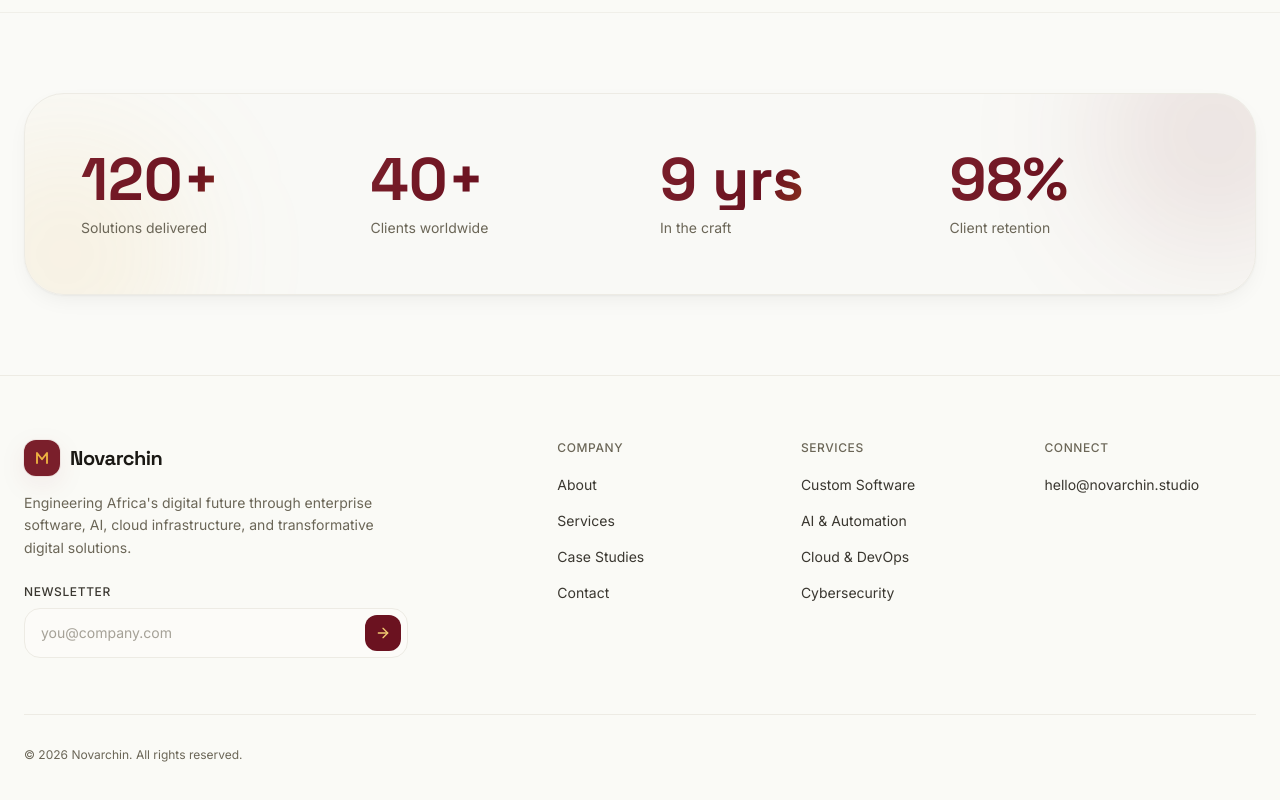
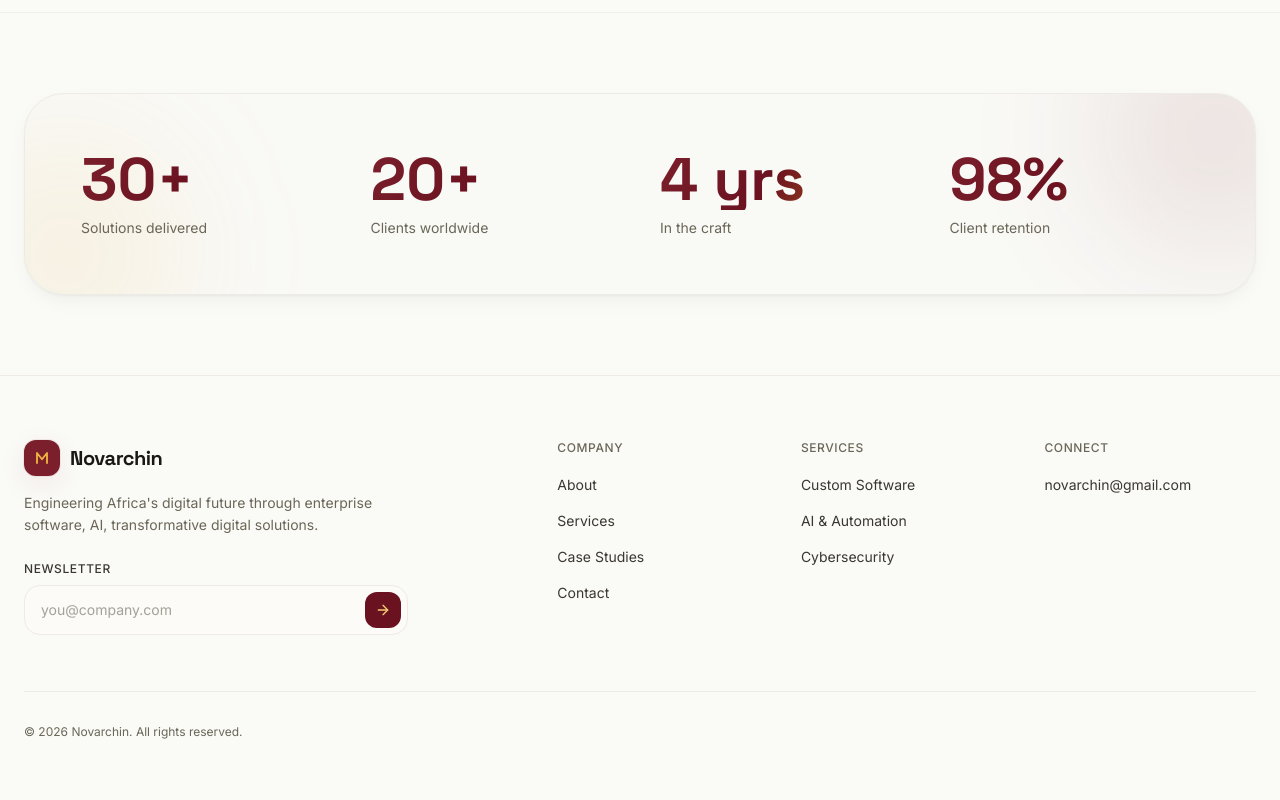
Before and after one commit to Kingloic250/Novarchin, a React (Vite) app: page / in a window 1280 px wide. Shown: the part 974-1774 px from the top of the page. Built offline with nearby package versions, Linux system fonts and the light colour scheme.

Commit message:
update stats, contact info, remove cloud references

```diff
--- a/src/components/hero/Hero.tsx
+++ b/src/components/hero/Hero.tsx
@@ -45,7 +45,7 @@
             variants={item}
             className="mt-6 max-w-2xl text-lg leading-relaxed text-ink-muted sm:text-xl"
           >
-            Enterprise Software · Artificial Intelligence · Cloud · Cybersecurity · Digital Transformation
+            Enterprise Software · Artificial Intelligence · Cybersecurity · Digital Transformation
           </motion.p>
 
           <motion.p
--- a/src/components/sections/About.tsx
+++ b/src/components/sections/About.tsx
@@ -38,7 +38,7 @@
           <RevealItem>
             <p className="mt-5 text-lg leading-relaxed text-ink-muted">
               We build custom software, enterprise systems, AI solutions, fintech platforms,
-              cloud infrastructure, and digital ecosystems that drive transformation.
+              digital ecosystems that drive transformation.
             </p>
           </RevealItem>
         </SectionReveal>
--- a/src/components/sections/ContactForm.tsx
+++ b/src/components/sections/ContactForm.tsx
@@ -23,7 +23,6 @@
   'Web & Mobile App',
   'AI & Automation',
   'FinTech',
-  'Cloud & DevOps',
   'Cybersecurity',
   'Consulting',
   'Other',
@@ -111,7 +110,7 @@
             <RevealItem>
               <div className="mt-9 space-y-4">
                 <a
-                  href="mailto:hello@novarchin.studio"
+                  href="mailto:novarchin@gmail.com"
                   className="group flex items-center gap-4 text-ink transition-colors hover:text-wine-700"
                 >
                   <span className="grid h-11 w-11 place-items-center rounded-2xl border border-sand-300 bg-sand-50 transition-colors group-hover:border-wine-700 group-hover:bg-wine-700 group-hover:text-amber-300">
@@ -119,7 +118,7 @@
                   </span>
                   <div>
                     <div className="text-xs text-ink-muted">Email</div>
-                    <div className="font-medium">hello@novarchin.studio</div>
+                    <div className="font-medium">novarchin@gmail.com</div>
                   </div>
                 </a>
                 <div className="flex items-center gap-4 text-ink">
@@ -128,7 +127,7 @@
                   </span>
                   <div>
                     <div className="text-xs text-ink-muted">Phone</div>
-                    <div className="font-medium">+1 (415) 555-0142</div>
+                    <div className="font-medium">+250790109452</div>
                   </div>
                 </div>
                 <div className="flex items-center gap-4 text-ink">
@@ -137,7 +136,7 @@
                   </span>
                   <div>
                     <div className="text-xs text-ink-muted">Studio</div>
-                    <div className="font-medium">Remote · Kigali · Nairobi</div>
+                    <div className="font-medium">Kigali</div>
                   </div>
                 </div>
               </div>
--- a/src/components/sections/CoreValues.tsx
+++ b/src/components/sections/CoreValues.tsx
@@ -38,7 +38,7 @@
   {
     icon: <BookOpen className="h-6 w-6" />,
     title: 'Continuous Learning',
-    description: 'Technology evolves fast — and so do we. Learning is embedded in our culture.',
+    description: 'Technology evolves fast, and so do we. Learning is embedded in our culture.',
   },
   {
     icon: <Target className="h-6 w-6" />,
--- a/src/components/sections/Footer.tsx
+++ b/src/components/sections/Footer.tsx
@@ -18,14 +18,13 @@
     links: [
       { label: 'Custom Software', to: '/services' },
       { label: 'AI & Automation', to: '/services' },
-      { label: 'Cloud & DevOps', to: '/services' },
       { label: 'Cybersecurity', to: '/services' },
     ],
   },
   {
     title: 'Connect',
     links: [
-      { label: 'hello@novarchin.studio', href: 'mailto:hello@novarchin.studio' },
+      { label: 'novarchin@gmail.com', href: 'mailto:novarchin@gmail.com' },
     ],
   },
 ];
@@ -65,7 +64,7 @@
             </Link>
             <p className="mt-4 max-w-sm text-sm leading-relaxed text-ink-muted">
               Engineering Africa's digital future through enterprise software, AI,
-              cloud infrastructure, and transformative digital solutions.
+              transformative digital solutions.
             </p>
 
             <form onSubmit={subscribe} className="mt-6 max-w-sm">
@@ -98,7 +97,7 @@
                   animate={{ opacity: 1 }}
                   className="mt-2 text-xs text-wine-700"
                 >
-                  Subscribed — thanks for following along.
+                  Subscribed. Thanks for following along.
                 </motion.p>
               )}
             </form>
--- a/src/components/sections/Process.tsx
+++ b/src/components/sections/Process.tsx
@@ -31,7 +31,7 @@
     n: '05',
     icon: <CheckCircle2 className="h-5 w-5" />,
     title: 'QA',
-    description: 'Rigorous testing — unit, integration, performance, and security — to ensure production-ready quality.',
+    description: 'Rigorous testing: unit, integration, performance, and security to ensure production-ready quality.',
   },
   {
     n: '06',
@@ -64,7 +64,7 @@
           />
           <RevealItem>
             <p className="mt-5 text-lg text-ink-muted">
-              From concept to continuous support — a proven delivery framework.
+              From concept to continuous support. A proven delivery framework.
             </p>
           </RevealItem>
         </SectionReveal>
--- a/src/components/sections/Services.tsx
+++ b/src/components/sections/Services.tsx
@@ -1,7 +1,7 @@
 import { motion, useMotionValue, useSpring, useTransform } from 'framer-motion';
 import { type ReactNode, useRef } from 'react';
 import {
-  Code2, Monitor, Smartphone, Cpu, Banknote, Cloud, Workflow,
+  Code2, Monitor, Smartphone, Cpu, Banknote, Workflow,
   Palette, Shield, Compass,
 } from 'lucide-react';
 import { SectionReveal, RevealItem } from '@/components/SectionReveal';
@@ -37,11 +37,6 @@
     icon: <Banknote className="h-6 w-6" />,
     title: 'FinTech Solutions',
     description: 'Secure, compliant financial platforms including payment gateways, digital wallets, and banking systems.',
-  },
-  {
-    icon: <Cloud className="h-6 w-6" />,
-    title: 'Cloud & DevOps',
-    description: 'Cloud-native architecture, CI/CD pipelines, and infrastructure automation for reliable deployments.',
   },
   {
     icon: <Workflow className="h-6 w-6" />,
--- a/src/components/sections/Stats.tsx
+++ b/src/components/sections/Stats.tsx
@@ -9,9 +9,9 @@
 }
 
 const stats: Stat[] = [
-  { value: 120, suffix: '+', label: 'Solutions delivered' },
-  { value: 40, suffix: '+', label: 'Clients worldwide' },
-  { value: 9, suffix: ' yrs', label: 'In the craft' },
+  { value: 30, suffix: '+', label: 'Solutions delivered' },
+  { value: 20, suffix: '+', label: 'Clients worldwide' },
+  { value: 4, suffix: ' yrs', label: 'In the craft' },
   { value: 98, suffix: '%', label: 'Client retention' },
 ];
 
```
